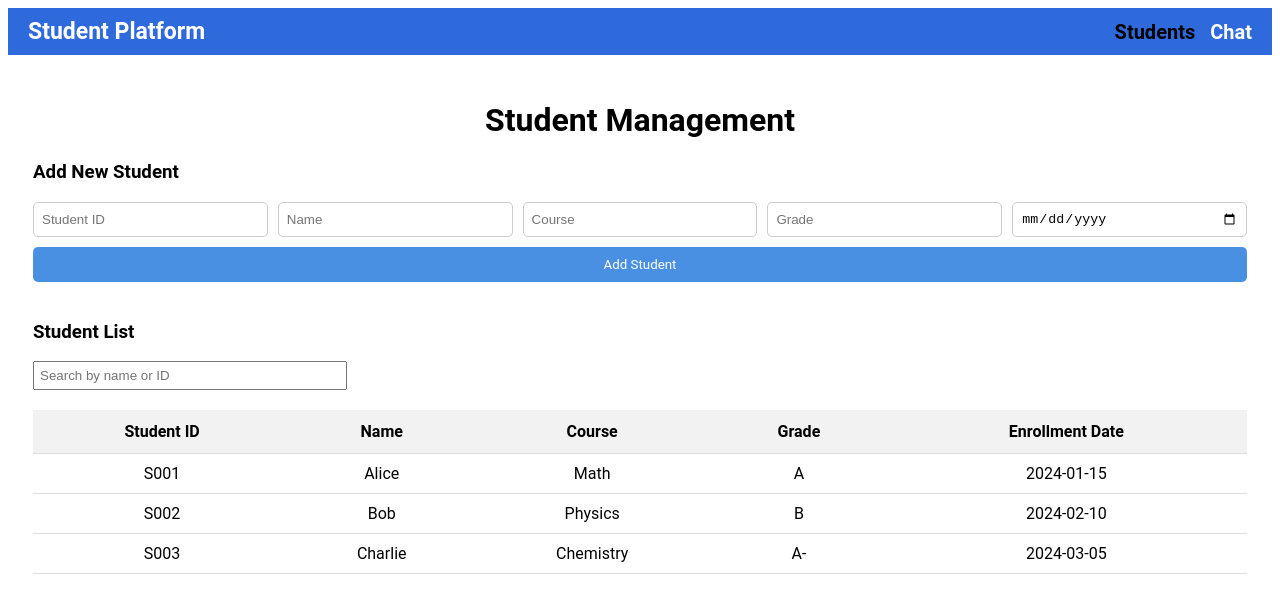
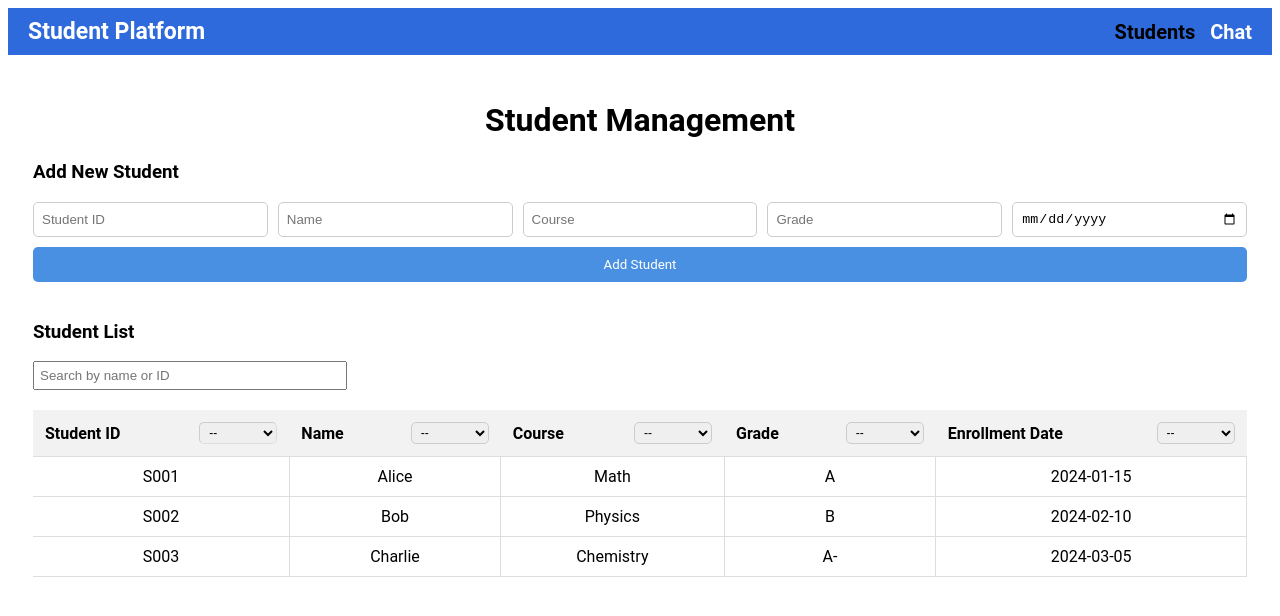
Before and after one commit to nupurad/student-management-platform, a React (Create React App) app: page /students in a window 1280 px wide. Shown: the top 616 px of the page. Built offline with nearby package versions, Linux system fonts and the light colour scheme.

Commit message:
Readme added

```diff
--- a/src/components/StudentTable.js
+++ b/src/components/StudentTable.js
@@ -4,13 +4,15 @@ export default function StudentTable({ students }) {
   const [searchTerm, setSearchTerm] = useState('');
   const [sortConfig, setSortConfig] = useState({ key: null, direction: 'asc' });
 
-  const handleSort = (key) => {
-    let direction = 'asc';
-    if (sortConfig.key === key && sortConfig.direction === 'asc') {
-      direction = 'desc';
+
+  const handleSortDropdown = (key, direction) => {
+    if (direction === '') {
+      setSortConfig({ key: null, direction: 'asc' });
+    } else {
+      setSortConfig({ key, direction });
     }
-    setSortConfig({ key, direction });
   };
+
 
   const sortedStudents = [...students].sort((a, b) => {
     if (!sortConfig.key) return 0;
@@ -49,13 +51,151 @@ export default function StudentTable({ students }) {
     fontFamily:'Roboto'
   }}>
   <thead>
-    <tr>
-      <th style={{backgroundColor: '#f2f2f2',cursor: 'pointer',padding: '12px',borderBottom: '1px solid #ddd',fontFamily:'Roboto',}} onClick={() => handleSort('id')}>Student ID</th>
-      <th style={{backgroundColor: '#f2f2f2',cursor: 'pointer',padding: '12px',borderBottom: '1px solid #ddd',fontFamily:'Roboto',}} onClick={() => handleSort('name')}>Name</th>
-      <th style={{backgroundColor: '#f2f2f2',cursor: 'pointer',padding: '12px',borderBottom: '1px solid #ddd',fontFamily:'Roboto',}} onClick={() => handleSort('course')}>Course</th>
-      <th style={{backgroundColor: '#f2f2f2',cursor: 'pointer',padding: '12px',borderBottom: '1px solid #ddd',fontFamily:'Roboto',}} onClick={() => handleSort('grade')}>Grade</th>
-      <th style={{backgroundColor: '#f2f2f2',cursor: 'pointer',padding: '12px',borderBottom: '1px solid #ddd',fontFamily:'Roboto',}} onClick={() => handleSort('enrollmentDate')}>Enrollment Date</th>
-    </tr>
+  <tr>
+  <th
+  style={{
+    backgroundColor: '#f2f2f2',
+    padding: '12px',
+    borderBottom: '1px solid #ddd',
+    fontFamily: 'Roboto',
+    textAlign: 'center'
+  }}
+>
+  <div style={{ display: 'flex', justifyContent: 'space-between', alignItems: 'center' }}>
+    <span>Student ID</span>
+    <select
+      onChange={(e) => handleSortDropdown('id', e.target.value)}
+      style={{
+        marginLeft: '10px',
+        fontSize: '12px',
+        borderRadius: '5px',
+        padding: '2px 5px',
+        border: '1px solid #ccc',
+        borderBottom: '1px solid #ddd',
+        borderRight: '1px solid #ddd',
+      }}
+    >
+      <option value="">--</option>
+      <option value="asc">⬆️ Asc</option>
+      <option value="desc">⬇️ Desc</option>
+    </select>
+  </div>
+</th>
+
+<th
+  style={{
+    backgroundColor: '#f2f2f2',
+    padding: '12px',
+    borderBottom: '1px solid #ddd',
+    fontFamily: 'Roboto',
+    textAlign: 'center'
+  }}
+>
+  <div style={{ display: 'flex', justifyContent: 'space-between', alignItems: 'center' }}>
+    <span>Name</span>
+    <select
+      onChange={(e) => handleSortDropdown('id', e.target.value)}
+      style={{
+        marginLeft: '10px',
+        fontSize: '12px',
+        borderRadius: '5px',
+        padding: '2px 5px',
+        border: '1px solid #ccc'
+      }}
+    >
+      <option value="">--</option>
+      <option value="asc">⬆️ Asc</option>
+      <option value="desc">⬇️ Desc</option>
+    </select>
+  </div>
+</th>
+
+<th
+  style={{
+    backgroundColor: '#f2f2f2',
+    padding: '12px',
+    borderBottom: '1px solid #ddd',
+    fontFamily: 'Roboto',
+    textAlign: 'center'
+  }}
+>
+  <div style={{ display: 'flex', justifyContent: 'space-between', alignItems: 'center' }}>
+    <span>Course</span>
+    <select
+      onChange={(e) => handleSortDropdown('id', e.target.value)}
+      style={{
+        marginLeft: '10px',
+        fontSize: '12px',
+        borderRadius: '5px',
+        padding: '2px 5px',
+        border: '1px solid #ccc'
+      }}
+    >
+      <option value="">--</option>
+      <option value="asc">⬆️ Asc</option>
+      <option value="desc">⬇️ Desc</option>
+    </select>
+  </div>
+</th>
+
+<th
+  style={{
+    backgroundColor: '#f2f2f2',
+    padding: '12px',
+    borderBottom: '1px solid #ddd',
+    fontFamily: 'Roboto',
+    textAlign: 'center'
+  }}
+>
+  <div style={{ display: 'flex', justifyContent: 'space-between', alignItems: 'center' }}>
+    <span>Grade</span>
+    <select
+      onChange={(e) => handleSortDropdown('id', e.target.value)}
+      style={{
+        marginLeft: '10px',
+        fontSize: '12px',
+        borderRadius: '5px',
+        padding: '2px 5px',
+        border: '1px solid #ccc'
+      }}
+    >
+      <option value="">--</option>
+      <option value="asc">⬆️ Asc</option>
+      <option value="desc">⬇️ Desc</option>
+    </select>
+  </div>
+</th>
+
+<th
+  style={{
+    backgroundColor: '#f2f2f2',
+    padding: '12px',
+    borderBottom: '1px solid #ddd',
+    fontFamily: 'Roboto',
+    textAlign: 'center'
+  }}
+>
+  <div style={{ display: 'flex', justifyContent: 'space-between', alignItems: 'center' }}>
+    <span>Enrollment Date</span>
+    <select
+      onChange={(e) => handleSortDropdown('id', e.target.value)}
+      style={{
+        marginLeft: '10px',
+        fontSize: '12px',
+        borderRadius: '5px',
+        padding: '2px 5px',
+        border: '1px solid #ccc'
+      }}
+    >
+      <option value="">--</option>
+      <option value="asc">⬆️ Asc</option>
+      <option value="desc">⬇️ Desc</option>
+    </select>
+  </div>
+</th>
+</tr>
+
+
   </thead>
   <tbody>
     {filteredStudents.length === 0 ? (
@@ -65,11 +205,11 @@ export default function StudentTable({ students }) {
     ) : (
       filteredStudents.map((student, index) => (
         <tr key={index}>
-          <td style={{padding: '10px',borderBottom: '1px solid #ddd',alignItems:'center',textAlign: 'center',fontFamily:'Roboto',}}> {student.id}</td>
-          <td style={{padding: '10px',borderBottom: '1px solid #ddd',alignItems:'center',textAlign: 'center',fontFamily:'Roboto',}}> {student.name}</td>
-          <td style={{padding: '10px',borderBottom: '1px solid #ddd',alignItems:'center',textAlign: 'center',fontFamily:'Roboto',}}> {student.course}</td>
-          <td style={{padding: '10px',borderBottom: '1px solid #ddd',alignItems:'center',textAlign: 'center',fontFamily:'Roboto',}}> {student.grade}</td>
-          <td style={{padding: '10px',borderBottom: '1px solid #ddd',alignItems:'center',textAlign: 'center',fontFamily:'Roboto',}}> {student.enrollmentDate}</td>
+          <td style={{padding: '10px',alignItems:'center',textAlign: 'center',fontFamily:'Roboto',borderBottom: '1px solid #ddd',borderRight: '1px solid #ddd',}}> {student.id}</td>
+          <td style={{padding: '10px',alignItems:'center',textAlign: 'center',fontFamily:'Roboto',borderBottom: '1px solid #ddd',borderRight: '1px solid #ddd',}}> {student.name}</td>
+          <td style={{padding: '10px',alignItems:'center',textAlign: 'center',fontFamily:'Roboto',borderBottom: '1px solid #ddd',borderRight: '1px solid #ddd',}}> {student.course}</td>
+          <td style={{padding: '10px',alignItems:'center',textAlign: 'center',fontFamily:'Roboto',borderBottom: '1px solid #ddd',borderRight: '1px solid #ddd',}}> {student.grade}</td>
+          <td style={{padding: '10px',alignItems:'center',textAlign: 'center',fontFamily:'Roboto',borderBottom: '1px solid #ddd',borderRight: '1px solid #ddd',}}> {student.enrollmentDate}</td>
         </tr>
       ))
     )}
```
Also changed, not shown: 1 other file (tests, documents, lock files or other folders).
